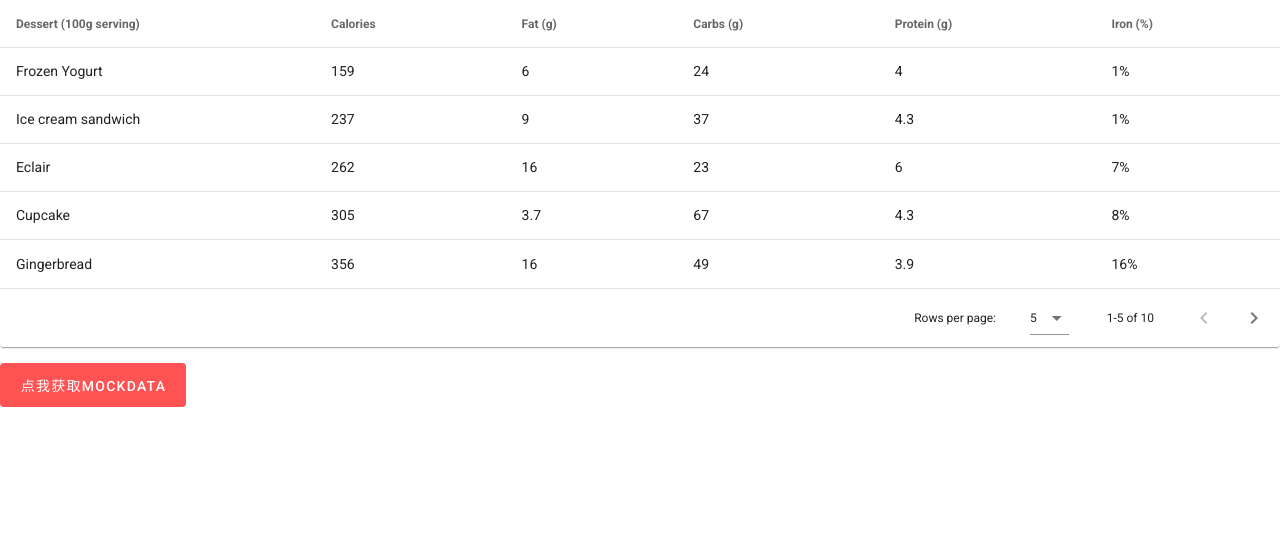
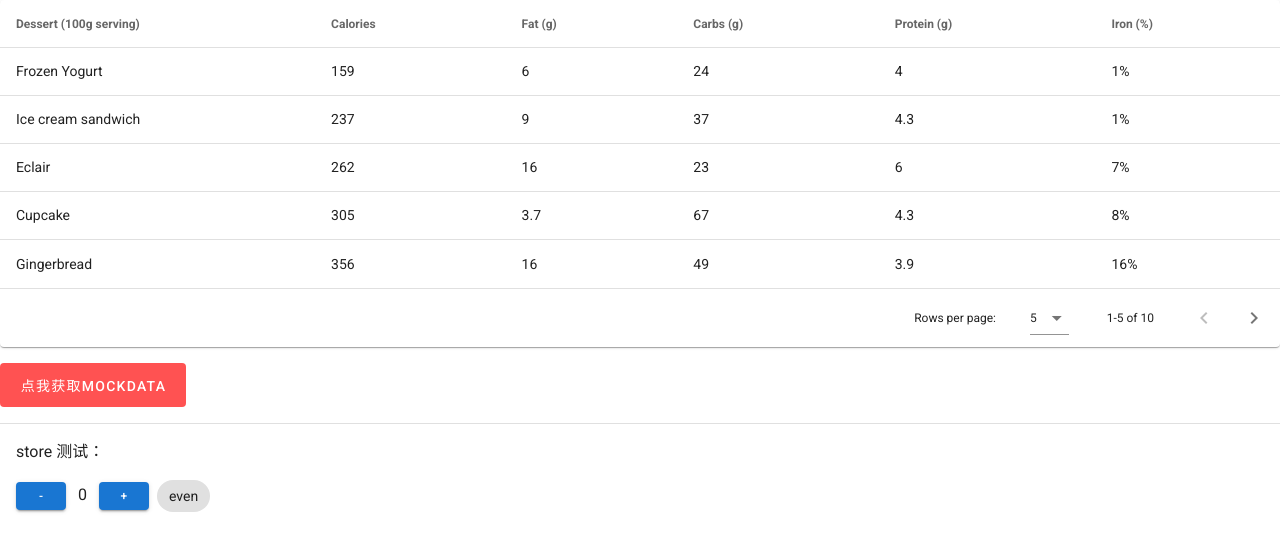
Before and after one commit to holylovelqq/vue-unit-test-with-jest, a Vue app in the folder 02-test-advanced/: page /test in a window 1280 px wide. Shown: the top 552 px of the page. Built offline with nearby package versions, Linux system fonts and the light colour scheme; a small style sheet from the web is missing.

Commit message:
:tada: 添加store和count组件

```diff
--- /dev/null
+++ b/02-test-advanced/src/components/Count/Count.ts
@@ -0,0 +1,31 @@
+import Vue from 'vue'
+
+export default Vue.extend({
+  data: () => ({
+  }),
+
+  computed: {
+    /**
+     * 当前vue版本下不建议使用mapGetters/mapState/mapActions/mapMutations函数
+     * 因为：1.ts不能识别其类型，2.对测试不友好
+     * vue3.x开始对ts支持可能会更好
+     */
+    count (): number {
+      return this.$store.state.count.count
+    },
+
+    evenOrOdd (): 'even'|'odd' {
+      return this.$store.getters.evenOrOdd
+    }
+  },
+
+  methods: {
+    plus () {
+      this.$store.dispatch('increment')
+    },
+
+    minus () {
+      this.$store.dispatch('decrement')
+    }
+  }
+})
--- /dev/null
+++ b/02-test-advanced/src/components/Count/Count.vue
@@ -0,0 +1,14 @@
+<template>
+  <div class="ml-4">
+    <div> store 测试：</div>
+    <div class="mt-2">
+      <v-btn small @click="minus" color="primary" class="mr-2">-</v-btn>
+       {{ count }}
+       <v-btn small @click="plus" color="primary" class="ml-2">+</v-btn>
+
+       <v-chip class="ma-2"> {{ evenOrOdd }}</v-chip>
+    </div>
+  </div>
+</template>
+
+<script lang="ts" src="./Count.ts"></script>
--- a/02-test-advanced/src/store/index.ts
+++ b/02-test-advanced/src/store/index.ts
@@ -1,15 +1,13 @@
 import Vue from 'vue'
 import Vuex from 'vuex'
+import count from './moduels/count'
 
 Vue.use(Vuex)
 
-export default new Vuex.Store({
-  state: {
-  },
-  mutations: {
-  },
-  actions: {
-  },
+const store = new Vuex.Store({
   modules: {
+    count
   }
 })
+
+export default store
--- /dev/null
+++ b/02-test-advanced/src/store/moduels/count.ts
@@ -0,0 +1,30 @@
+import { ActionTree, MutationTree, GetterTree } from 'vuex'
+
+export interface State {
+  count: number;
+}
+
+const state: State = {
+  count: 0
+}
+
+const mutations: MutationTree< State > = {
+  increment: state => state.count++,
+  decrement: state => state.count--
+}
+
+const actions: ActionTree< State, any > = {
+  increment: ({ commit }) => commit('increment'),
+  decrement: ({ commit }) => commit('decrement')
+}
+
+const getters: GetterTree< State, any> = {
+  evenOrOdd: state => state.count % 2 === 0 ? 'even' : 'odd'
+}
+
+export default {
+  state,
+  mutations,
+  actions,
+  getters
+}
--- a/02-test-advanced/src/views/Test.vue
+++ b/02-test-advanced/src/views/Test.vue
@@ -1,15 +1,23 @@
 <template>
-  <table-test></table-test>
+
+  <div>
+    <table-test class="mb-4"></table-test>
+    <v-divider></v-divider>
+    <count-test class="mt-4"></count-test>
+  </div>
+
 </template>
 
 <script lang="ts">
 import Vue from 'vue'
 import tableTest from '@/components/Table/Table.vue'
+import countTest from '@/components/Count/Count.vue'
 
 export default Vue.extend({
   name: 'Test',
   components: {
-    tableTest
+    tableTest,
+    countTest
   }
 })
 </script>
```
